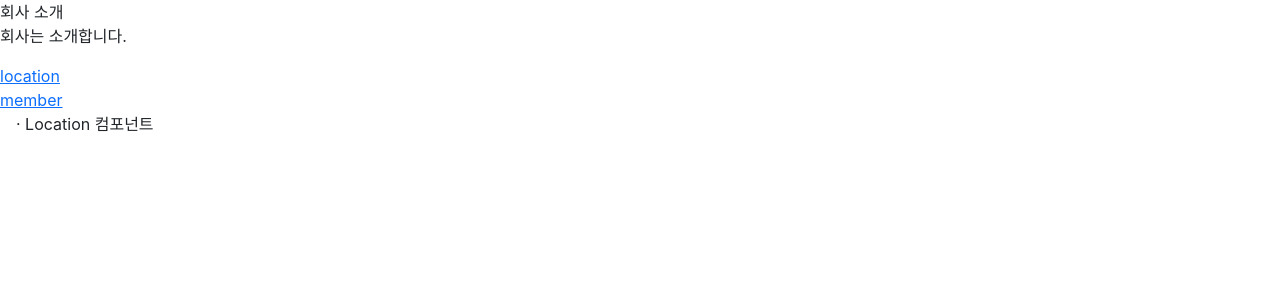
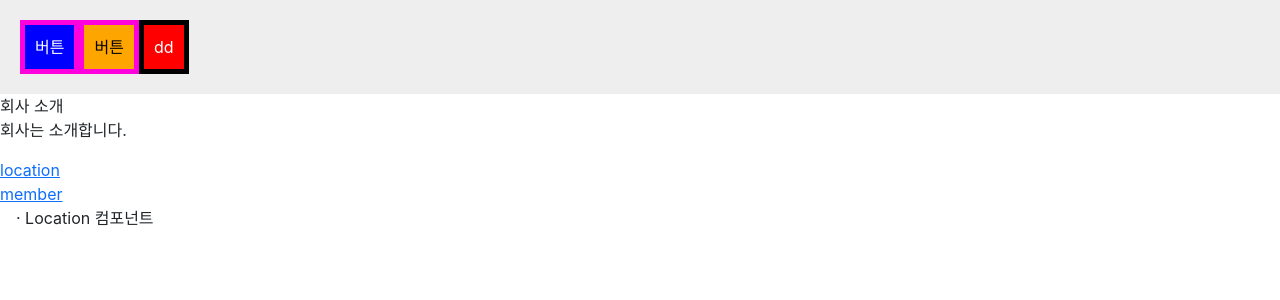
Before and after one commit to wangkodok/React-Study, a React (Create React App) app in the folder shop/: page /about/location in a window 1280 px wide. Shown: the top 300 px of the page. Built offline with nearby package versions, Linux system fonts and the light colour scheme.

Commit message:
리액트 styled-components 코드 사용

```diff
--- a/shop/package.json
+++ b/shop/package.json
@@ -12,6 +12,7 @@
     "react-dom": "^18.2.0",
     "react-router-dom": "^6.5.0",
     "react-scripts": "5.0.1",
+    "styled-components": "^5.3.6",
     "web-vitals": "^2.1.4"
   },
   "scripts": {
--- /dev/null
+++ b/shop/src/study/Study.module.css
@@ -0,0 +1,5 @@
+@charset "utf-8";
+
+button {
+    border: 5px solid rgb(255, 1, 221);
+}
--- a/shop/src/study/StudyTest.jsx
+++ b/shop/src/study/StudyTest.jsx
@@ -5,6 +5,8 @@ import bg from '../img/bg.png';
 import { useState } from 'react';
 import { Button, Container, Nav, Navbar } from 'react-bootstrap';
 import { Routes, Route, Link, useNavigate, Outlet, useParams } from 'react-router-dom';
+import StudyCSS from './Study.module.css';
+import styled from "styled-components";
 
 function PageLink() {
     let [shoes, setShoes] = useState(data);
@@ -127,12 +129,36 @@ function DetailPage(props) {
     )
 }
 
+// styled-components
+let YellowBtn = styled.button`
+    background-color : ${ props => props.bg };
+    color: ${ props => props.bg == 'blue' ? 'white' : 'black' };
+    padding : 10px;
+`;
+
+// YellowBtn 카피
+let NewBtn = styled(YellowBtn)`
+    border: 5px solid black;
+    box-sizing: border-box;
+    color: white;
+`;
+
+let Box = styled.div`
+    background-color: #eee;
+    padding: 20px;
+`;
+
 function About() {
     let navigate = useNavigate();
     console.log(navigate);
 
     return (
         <div>
+            <Box>
+                <YellowBtn bg="blue">버튼</YellowBtn>
+                <YellowBtn bg="orange">버튼</YellowBtn>
+                <NewBtn bg="red">dd</NewBtn>
+            </Box>
             <div>회사 소개</div>
             <p>회사는 소개합니다.</p>
             {/* <Link to={'/about/location'}>location</Link>
```
Also changed, not shown: 1 other file (tests, documents, lock files or other folders).
